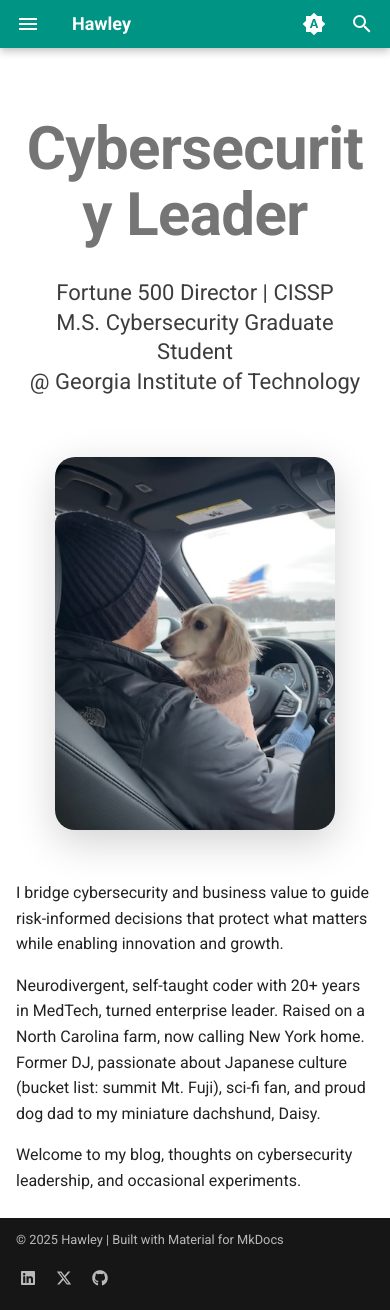
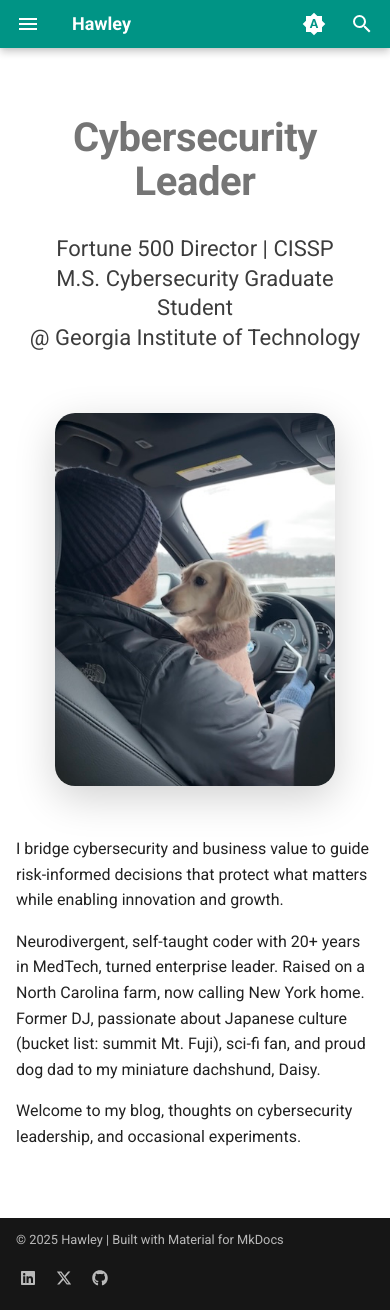
Before and after one commit to hawl3y/blog, an MkDocs documentation site: the page built from docs/index.md, in a window 390 px wide and 1310 px high. Built offline with MkDocs 1.6.1 and Material for MkDocs 9.7.7, drawn with Linux system fonts in a browser that asks for light colours.

Commit message:
Fix hero heading wrap on mobile with hyphens and responsive font size

```diff
--- a/docs/stylesheets/extra.css
+++ b/docs/stylesheets/extra.css
@@ -10,6 +10,7 @@
   font-weight: 800;
   margin: 4rem 0 2rem;
   line-height: 1.1;
+  overflow-wrap: break-word;
 }
 
 .md-typeset div.sub-heading {
@@ -26,7 +27,7 @@
 
 @media (max-width: 768px) {
   .md-typeset h1:first-of-type {
-    font-size: 3rem;
+    font-size: 2rem;
     margin: 3rem 0 1.5rem;
     text-align: center;
   }
```
Also changed, not shown: site/stylesheets/extra.css, 1 other file.
